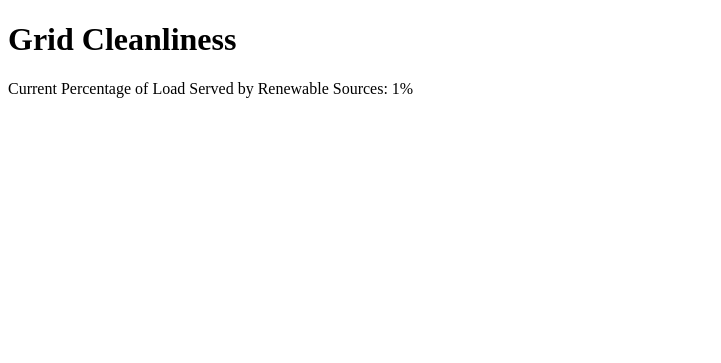
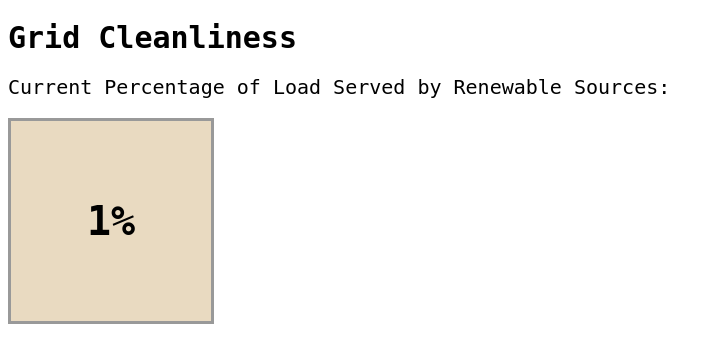
Before and after one commit to mianakajima/emissions-web, a Flask app: template emissions_web/templates/index.html in a window 1280 px wide. Shown: the top 363 px of the page, without its empty margins (0-721 px from the left). Run offline with Flask 2, Linux system fonts and the light colour scheme; the template is opened without the code that fills it: most values are stand-ins (such as "Sample title", 1, 10 or a date in 2020); some libraries are stand-ins or nearby versions.

Commit message:
Prettifying page a bit

```diff
--- /dev/null
+++ b/emissions_web/static/css/style.css
@@ -0,0 +1,24 @@
+.boxed {
+  background: #e9dac1;
+  border: 3px solid #999;
+  font-size: 40px;
+  font-weight: bold;
+  line-height: 200px;
+  height: 200px;
+  margin-right: -1px;
+  margin-top: -1px;
+  padding: 0;
+  text-align: center;
+  width: 200px;
+  font-family: monospace;
+}
+
+h1 {
+  font-family: monospace;
+  font-size: 30px;
+}
+
+p {
+  font-size: 20px;
+  font-family: monospace;
+}
--- a/emissions_web/templates/index.html
+++ b/emissions_web/templates/index.html
@@ -1,8 +1,15 @@
 <!doctype html>
 <html>
+
+<head>
+  <link rel="stylesheet" href="{{ url_for('static', filename= 'css/style.css') }}">
+</head>
  <body>
   <h1>Grid Cleanliness</h1>
-  <p> Current Percentage of Load Served by Renewable Sources: {{current_percentage}}%</p>
+  <p> Current Percentage of Load Served by Renewable Sources: </p>
+  <div class="boxed">
+    {{current_percentage}}%
+  </div>
   <div id='chart' class='chart'></div>
 
   <div id='chart2' class ='chart'></div>
```
